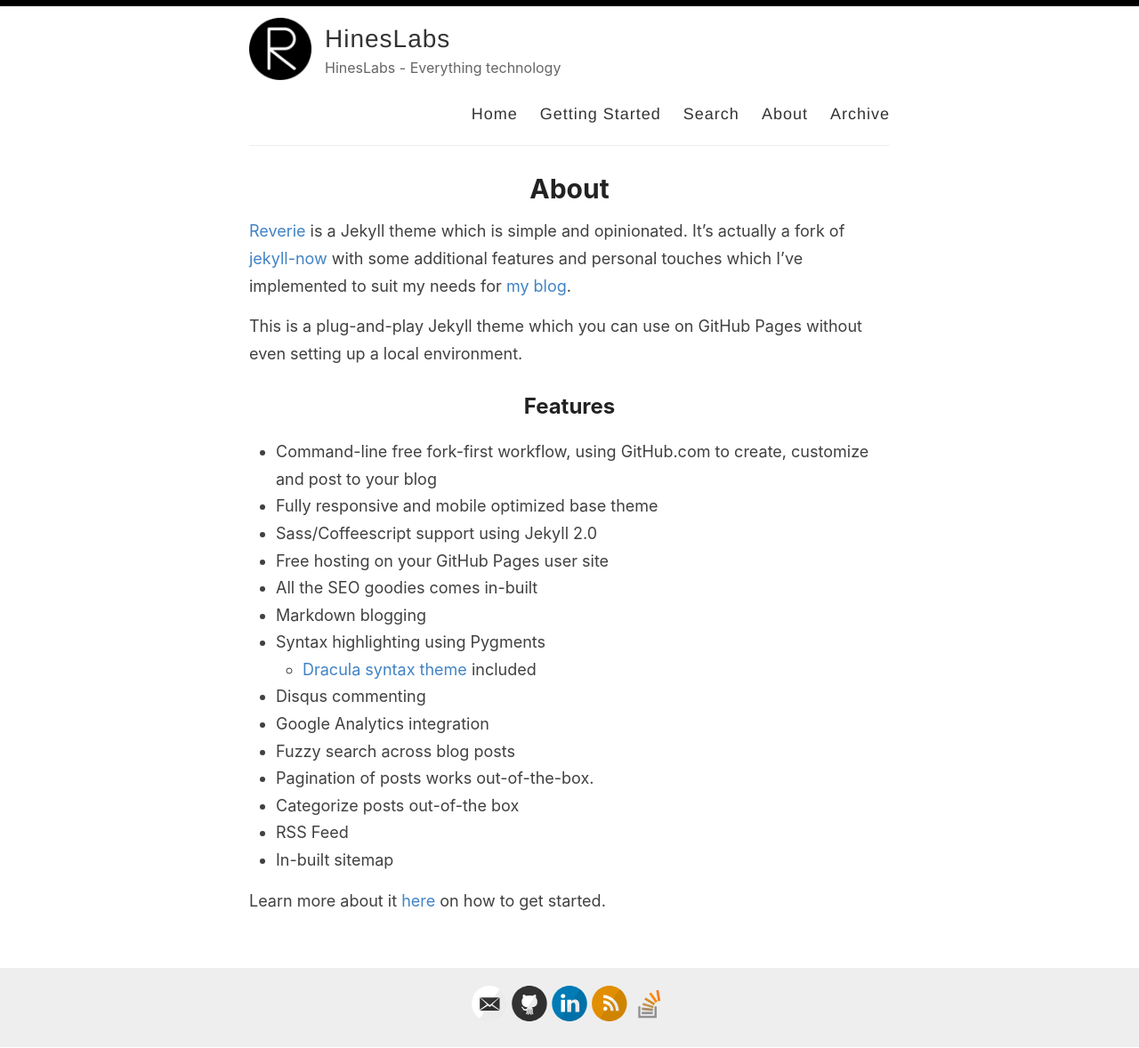
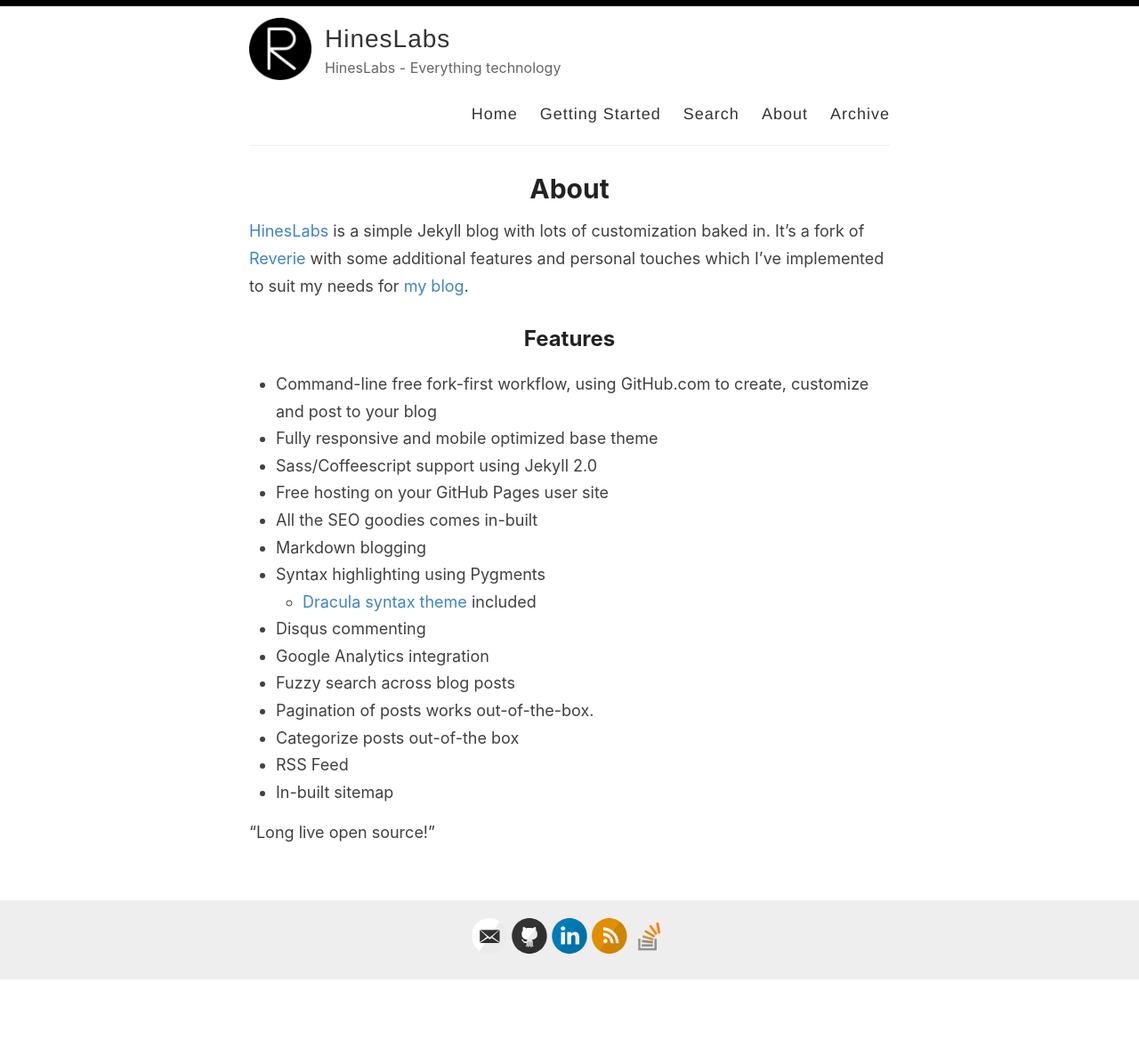
Before and after one commit to hunterhines34/hineslabs, a Jekyll site: the page built from _pages/about.md, in a window 1280 px wide. Shown: the whole page at 89% size. Built offline with Jekyll 4.4.1, drawn with Linux system fonts in a browser that asks for light colours; after the commit the page ends 1102 px from its top, so only the background shows below that.

Commit message:
Update about.md

```diff
--- a/_pages/about.md
+++ b/_pages/about.md
@@ -4,9 +4,7 @@
 permalink: /about/
 ---
 
-[Reverie](https://github.com/amitmerchant1990/reverie) is a Jekyll theme which is simple and opinionated. It's actually a fork of [jekyll-now](https://github.com/barryclark/jekyll-now) with some additional features and personal touches which I've implemented to suit my needs for [my blog](https://www.amitmerchant.com).
-
-This is a plug-and-play Jekyll theme which you can use on GitHub Pages without even setting up a local environment.
+[HinesLabs](https://github.com/hunterhines34/hineslabs) is a simple Jekyll blog with lots of customization baked in. It's a fork of [Reverie](https://github.com/amitmerchant1990/reverie) with some additional features and personal touches which I've implemented to suit my needs for [my blog](https://www.hineslabs.org).
 
 ## Features
 
@@ -26,4 +24,4 @@
 - RSS Feed
 - In-built sitemap
 
-Learn more about it [here](https://github.com/amitmerchant1990/reverie) on how to get started.
+"Long live open source!"
```
